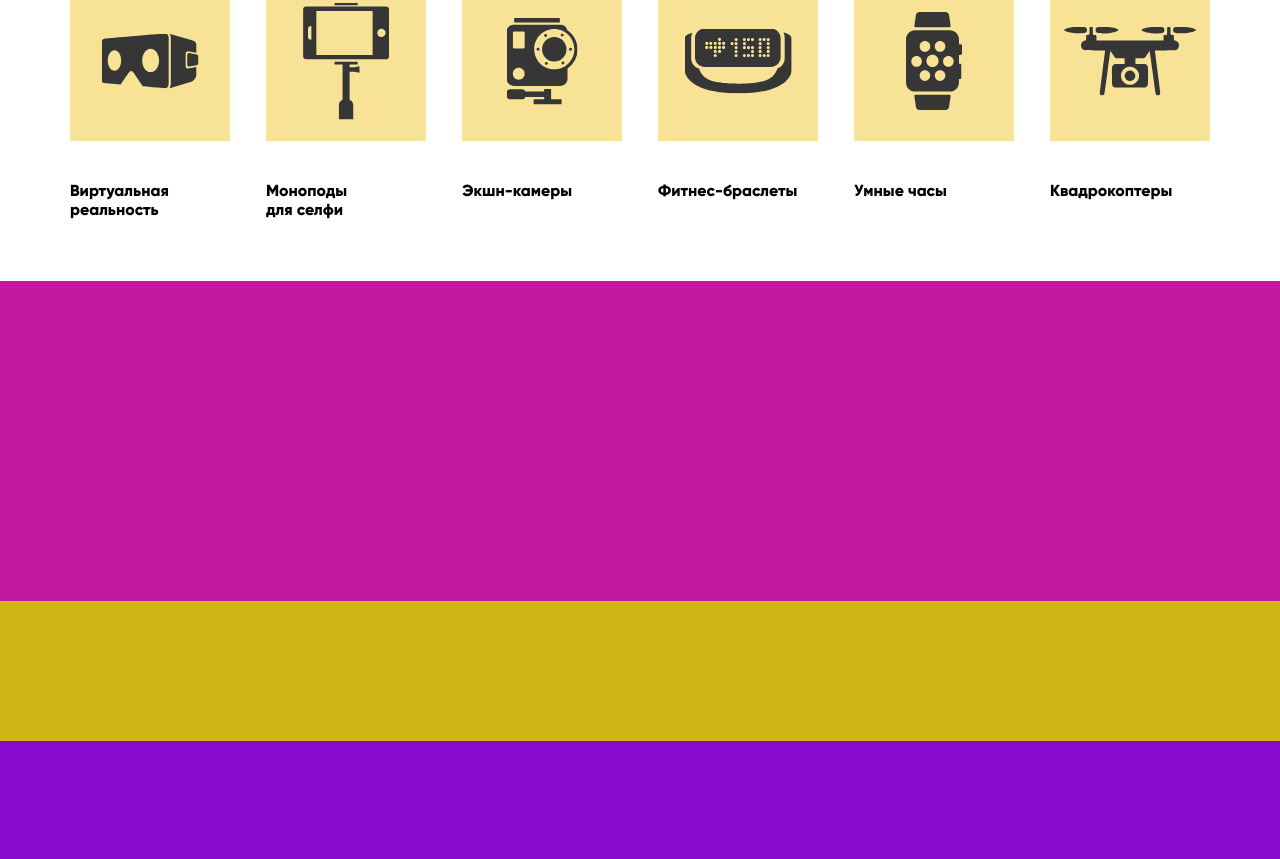
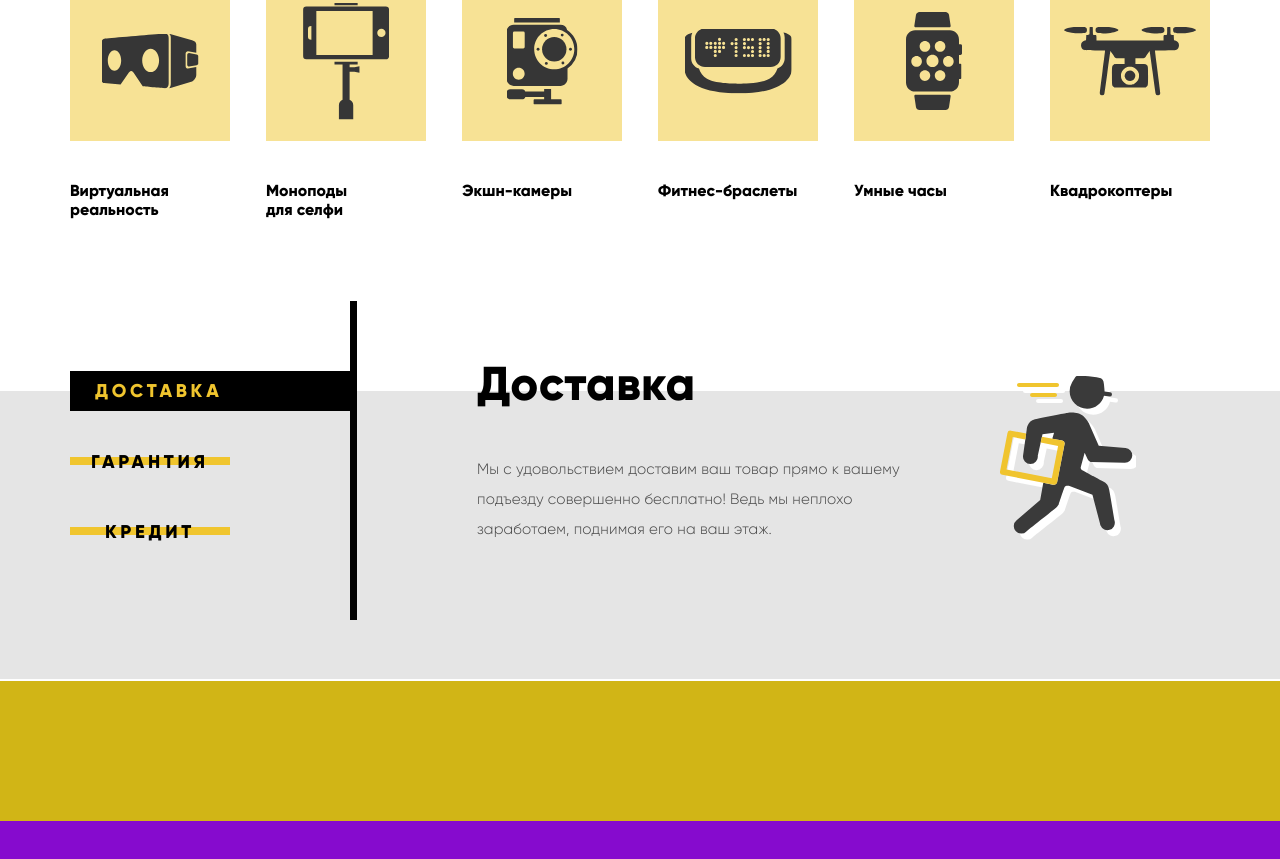
Before and after one commit to Davud77/learn_html_device, a plain HTML site: page index.html in a window 1280 px wide. Shown: the part 1049-1908 px from the top of the page. Drawn offline with Linux system fonts and the light colour scheme; files whose address does not match are found by name.

Commit message:
upd block promo

```diff
--- a/css/blocks/_promo.scss
+++ b/css/blocks/_promo.scss
@@ -1,4 +1,102 @@
 .promo {
+    position: relative;
+    margin-top: 80px;
     height: 320px;
-    background-color: rgb(193, 24, 160);
+    z-index: 1;
+    &_bg {
+        position: absolute;
+        height: 288px;
+        width: 100%;
+        top: 30px;
+        background-color: #e5e5e5;
+        z-index: 0;
+    }
+    &_container {
+        display: flex;
+        z-index: 1;
+    }
+    &_nav {
+        position: relative;
+        display: flex;
+        flex-direction: column;
+        justify-content: center;
+        top: -60px;
+        width: 280px;
+        &_item {
+            display: flex;
+            align-items: center;
+            margin: 15px 0;
+            height: 40px;
+
+        }
+        &_title {
+            width: 160px;
+            height: 8px;
+            background-color: #f0c52e;
+            font-size: 18.5px;
+            font-weight: 800;
+            line-height: 9.5px;
+            letter-spacing: 3.7px;
+            text-align: center;
+            color: #000;
+            text-transform: uppercase;
+            &:hover {
+                padding-left: 25px;
+                width: 255px;
+                height: 40px;
+                background-color: #000;
+                font-size: 18.5px;
+                line-height: 40px;
+                font-weight: 800;
+                letter-spacing: 3.7px;
+                text-align: left;
+                color: #f0c52e;
+            }
+            &_active {
+                padding-left: 25px;
+                width: 255px;
+                height: 40px;
+                background-color: #000;
+                font-size: 18.5px;
+                font-weight: 800;
+                line-height: 40px;
+                letter-spacing: 3.7px;
+                text-align: left;
+                color: #f0c52e;
+
+            }
+        }
+    }
+    &_line {
+        position: relative;
+        top: -60px;
+        width: 7px;
+        height: 319px;
+        background-color: #000;
+    }
+
+    &_body {
+        margin-left: 120px;
+        &_title {
+            font-size: 47.5px;
+            font-weight: 800;
+            line-height: 47.5px;
+            letter-spacing: 0.48px;
+            text-align: left;
+            color: #000;
+        }
+        &_subtitle {
+            margin-top: 45px;
+            font-family: 'gilroylight';
+            font-size: 15px;
+            line-height: 30px;
+            letter-spacing: 0.15px;
+            text-align: left;
+            color: #464646;
+        }
+    }
+    &_logo {
+        margin-top: 15px;
+        margin-left: 100px;
+    }
 }
--- a/index.html
+++ b/index.html
@@ -64,6 +64,7 @@
 
     </div>
 </section>
+
 <section class="catalog">
     <div class="container catalog_container">
         <a href="#" class="catalog_item">
@@ -116,18 +117,50 @@
         </a>
     </div>
 </section>
+
 <section class="promo">
+    <div class="container promo_container">
+        <div class="promo_nav">
+            <div class="promo_nav_item">
+                <div class="promo_nav_title  promo_nav_title_active">Доставка</div>
 
+            </div>
+            <div class="promo_nav_item">
+                <div class="promo_nav_title">Гарантия</div>
+
+            </div>
+            <div class="promo_nav_item">
+                <div class="promo_nav_title">Кредит</div>
+
+            </div>
+        </div>
+        <div class="promo_line">
+
+        </div>
+        <div class="promo_body">
+            <div class="promo_body_title">Доставка</div>
+            <div class="promo_body_subtitle">Мы с удовольствием доставим ваш товар прямо к вашему <br> подъезду совершенно бесплатно! Ведь мы неплохо <br> заработаем, поднимая его на ваш этаж.</div>
+
+        </div>
+        <div class="promo_logo">
+            <img src="/svg/delivery.svg" alt="">
+        </div>
+    </div>
+    <div class="promo_bg"></div>
 </section>
+
 <section class="company">
 
 </section>
+
 <section class="about">
 
 </section>
+
 <section class="map">
 
 </section>
+
 <footer class="footer">
 
 </footer>
```
Also changed, not shown: css/style.css, 1 other file.
